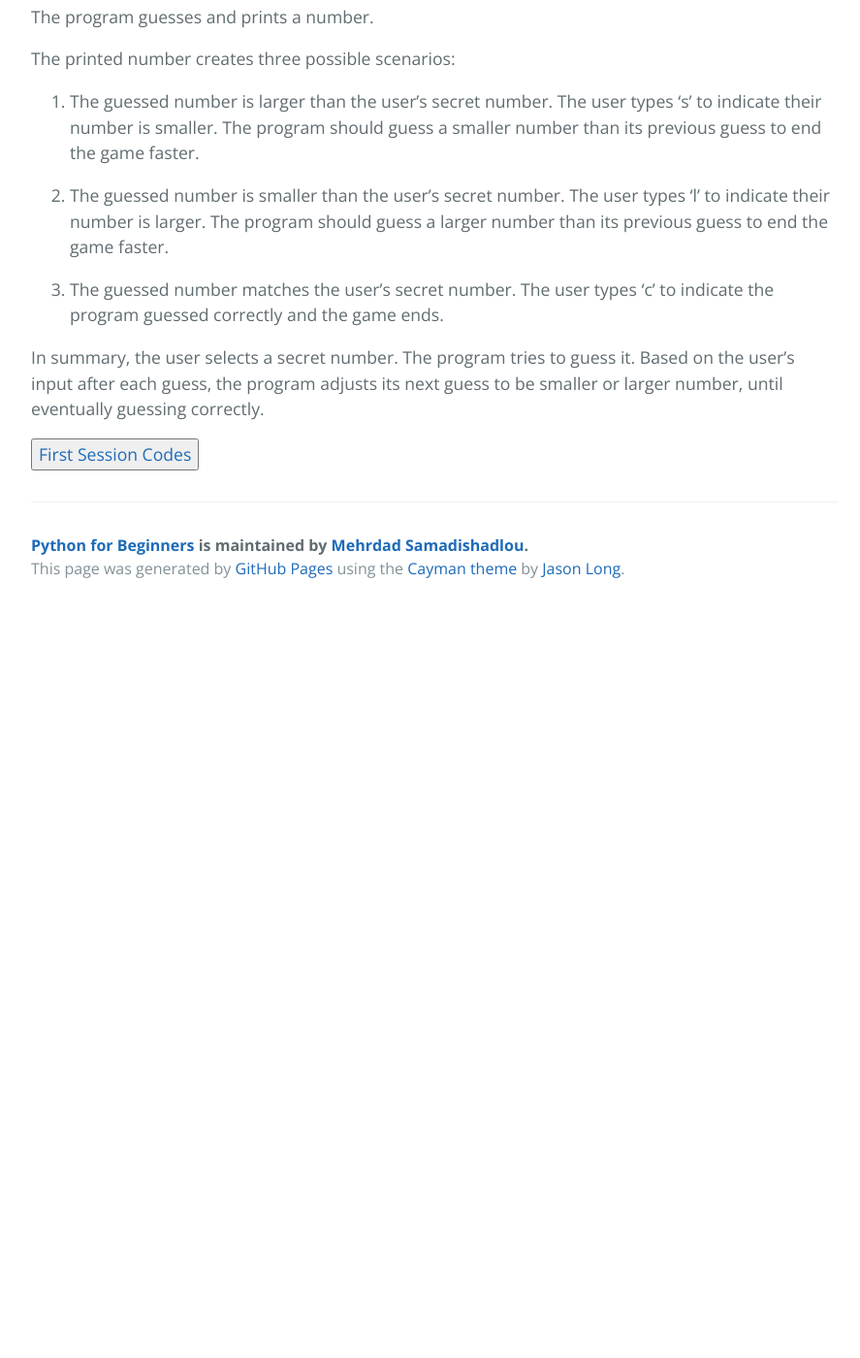
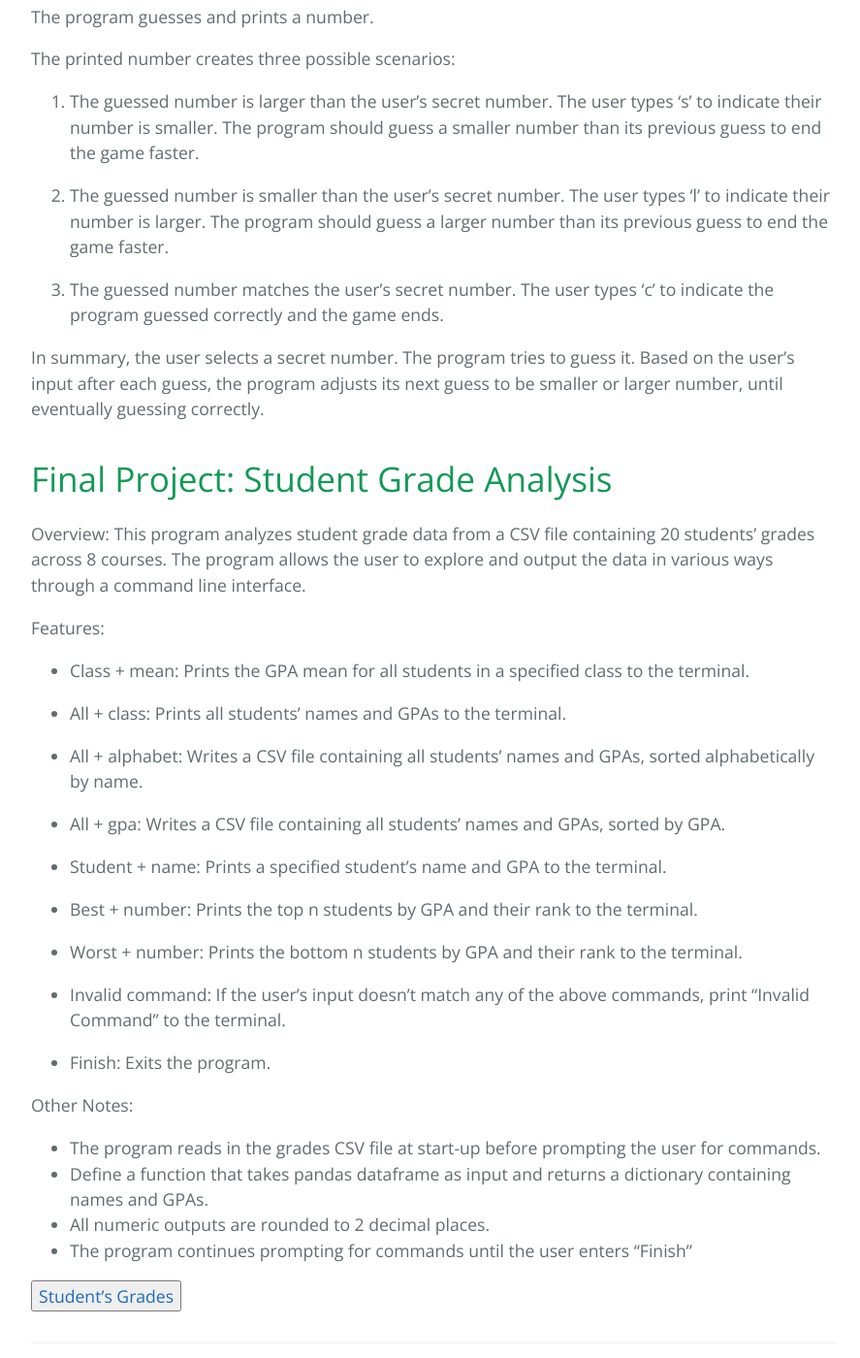
Before and after one commit to MehrdadSamadishadlou/Python_for_Beginners, a Jekyll site: the page built from projects.md, in a window 1280 px wide and 1400 px high, scrolled down 722 px. Shown: the whole window at 97% size, without its empty margins (192-1079 px from the left). Built offline with Jekyll 4.4.1, drawn with Linux system fonts in a browser that asks for light colours; before the commit the page ends 1352 px from its top, so only the background shows below that.

Commit message:
Update projects.md

```diff
--- a/projects.md
+++ b/projects.md
@@ -31,6 +31,36 @@ The printed number creates three possible scenarios:
 In summary, the user selects a secret number. The program tries to guess it. Based on the user's input after each guess, the program adjusts its next guess to be smaller or larger number, until eventually guessing correctly.
 
 
+# Final Project: Student Grade Analysis
+
+Overview:
+This program analyzes student grade data from a CSV file containing 20 students' grades across 8 courses. The program allows the user to explore and output the data in various ways through a command line interface.
+
+Features:
+
+- Class + mean: Prints the GPA mean for all students in a specified class to the terminal.
+
+- All + class: Prints all students' names and GPAs to the terminal.
+
+- All + alphabet: Writes a CSV file containing all students' names and GPAs, sorted alphabetically by name.
+
+- All + gpa: Writes a CSV file containing all students' names and GPAs, sorted by GPA.
+
+- Student + name: Prints a specified student's name and GPA to the terminal.
+
+- Best + number: Prints the top n students by GPA and their rank to the terminal.
+
+- Worst + number: Prints the bottom n students by GPA and their rank to the terminal.
+
+- Invalid command: If the user's input doesn't match any of the above commands, print "Invalid Command" to the terminal.
+
+- Finish: Exits the program.
+
+Other Notes:
+- The program reads in the grades CSV file at start-up before prompting the user for commands.
+- Define a  function that takes pandas dataframe as input and returns a dictionary containing names and GPAs.
+- All numeric outputs are rounded to 2 decimal places.
+- The program continues prompting for commands until the user enters "Finish"
 
 
-<a href="https://drive.google.com/file/d/18g2BOMCJ5X-sVHnOBTnHRgu_WI5mgO3o/view?usp=sharing" target="_blank"><button>First Session Codes</button></a>
+<a href="https://drive.google.com/file/d/18g2BOMCJ5X-sVHnOBTnHRgu_WI5mgO3o/view?usp=sharing" target="_blank"><button>Student's Grades</button></a>
```
